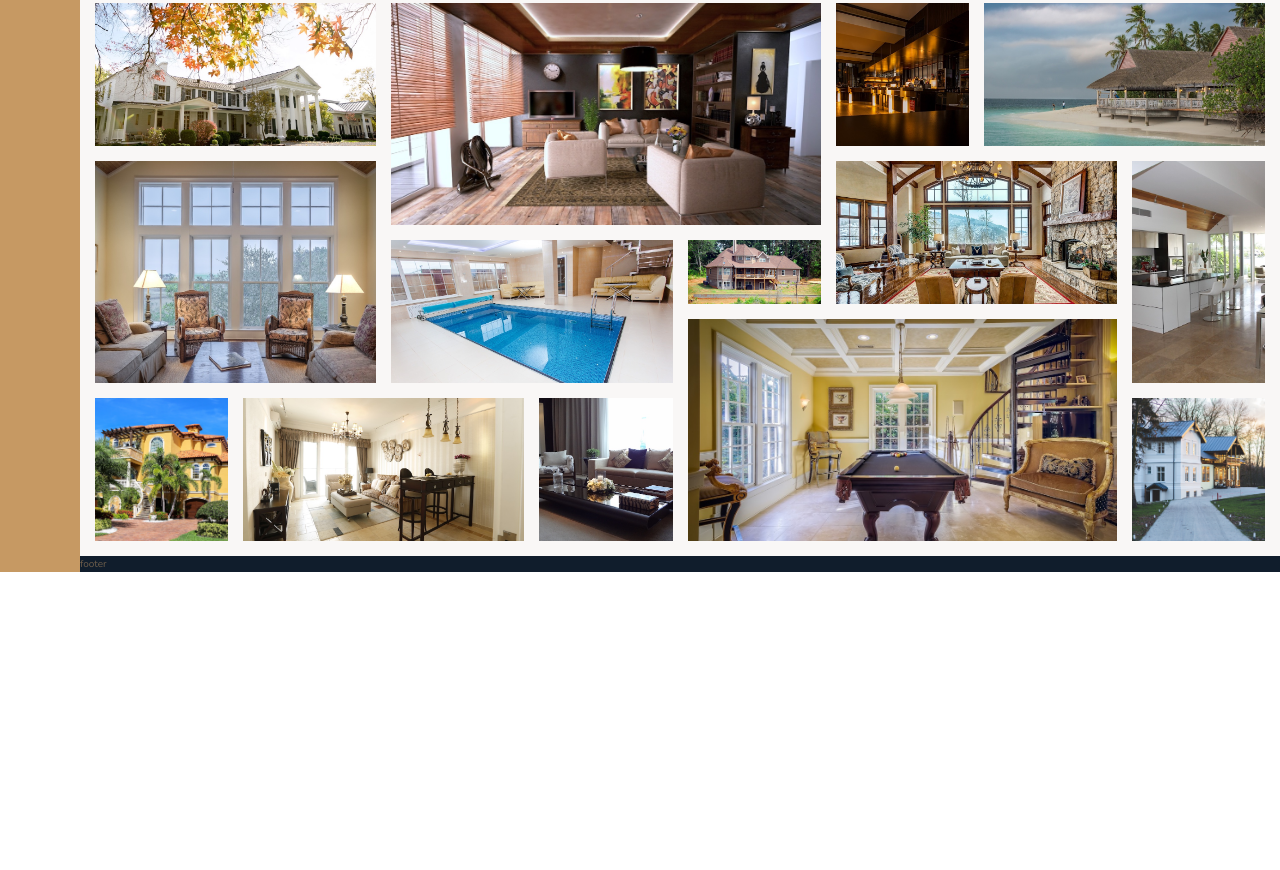
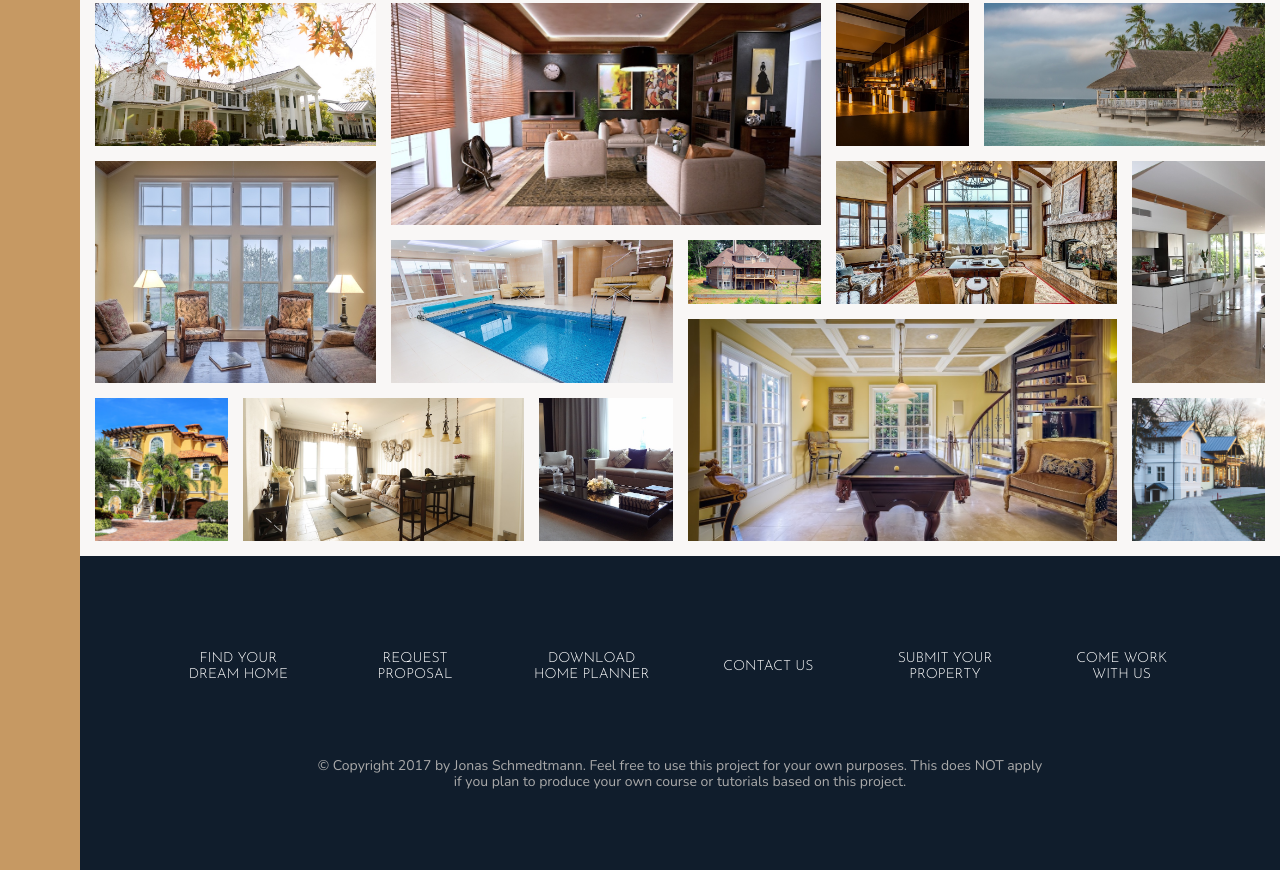
Before and after one commit to bugdlr/Nexter, a website: page index.html in a window 1280 px wide. Shown: the part 2946-3816 px from the top of the page. Before the commit the page ends 3518 px from the top, so only its background shows below. Drawn offline with nearby package versions, Linux system fonts and the light colour scheme.

Commit message:
build footer section

```diff
--- a/index.html
+++ b/index.html
@@ -336,7 +336,15 @@
         </section>
 
         <footer class="footer">
-          footer
+          <ul class="nav">
+            <li class="nav__item"><a href="#" class="nav__link">Find your dream home</a></li>
+            <li class="nav__item"><a href="#" class="nav__link">Request proposal</a></li>
+            <li class="nav__item"><a href="#" class="nav__link">Download home planner</a></li>
+            <li class="nav__item"><a href="#" class="nav__link">Contact us</a></li>
+            <li class="nav__item"><a href="#" class="nav__link">Submit your property</a></li>
+            <li class="nav__item"><a href="#" class="nav__link">Come work with us</a></li>
+          </ul>
+          <p class="copyright">&copy; Copyright 2017 by Jonas Schmedtmann. Feel free to use this project for your own purposes. This does NOT apply if you plan to produce your own course or tutorials based on this project.</p>
         </footer>
     </body>
 </html>
--- a/sass/_footer.scss
+++ b/sass/_footer.scss
@@ -1,4 +1,41 @@
 .footer {
   background-color: $color-secondary;
   grid-column: full-start /full-end;
+  padding: 8rem;
 }
+
+.nav {
+  list-style: none;
+  display: grid;
+  grid-template-columns: repeat(auto-fit, minmax(15rem, 1fr));
+  grid-gap: 2rem;
+  align-items: center;
+
+  &__link:link,
+  &__link:visited {
+    font-size: 1.4rem;
+    color: #fff;
+    text-decoration: none;
+    font-family: $font-display;
+    text-transform: uppercase;
+    text-align: center;
+    padding: 1.5rem;
+    display: block;
+    transition: all .2s;
+  }
+
+  &__link:hover,
+  &__link:active {
+      background-color: rgba(0,0,0, .05);
+      transform: translateY(-3px);
+  }
+}
+
+
+.copyright {
+  font-size: 1.4rem;
+  color: $color-grey-light-2;
+  margin: 6rem auto 0;
+  text-align: center;
+  width: 70%;
+}
```
Also changed, not shown: css/style.css.
